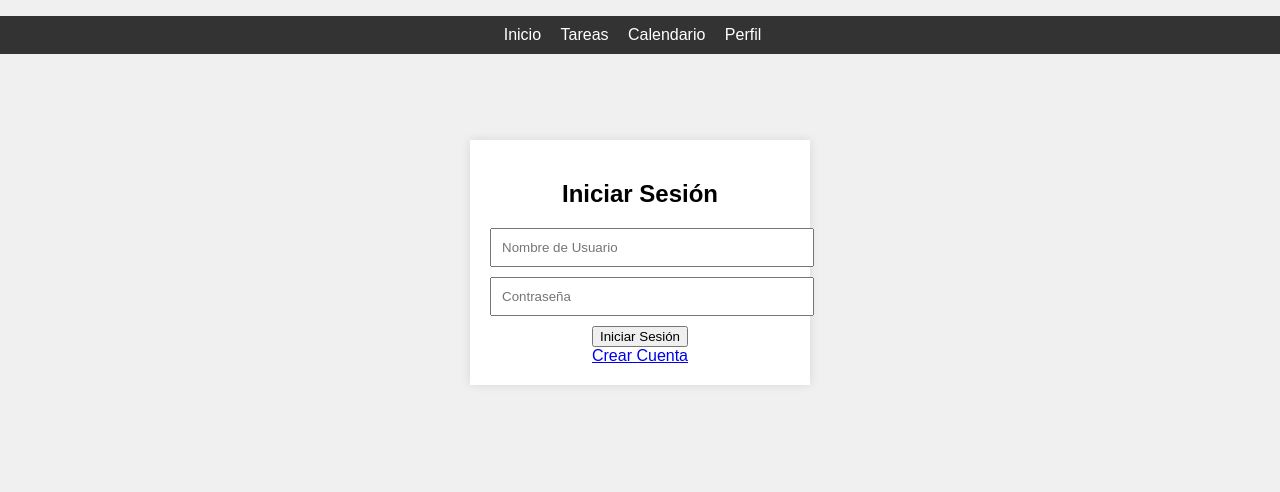
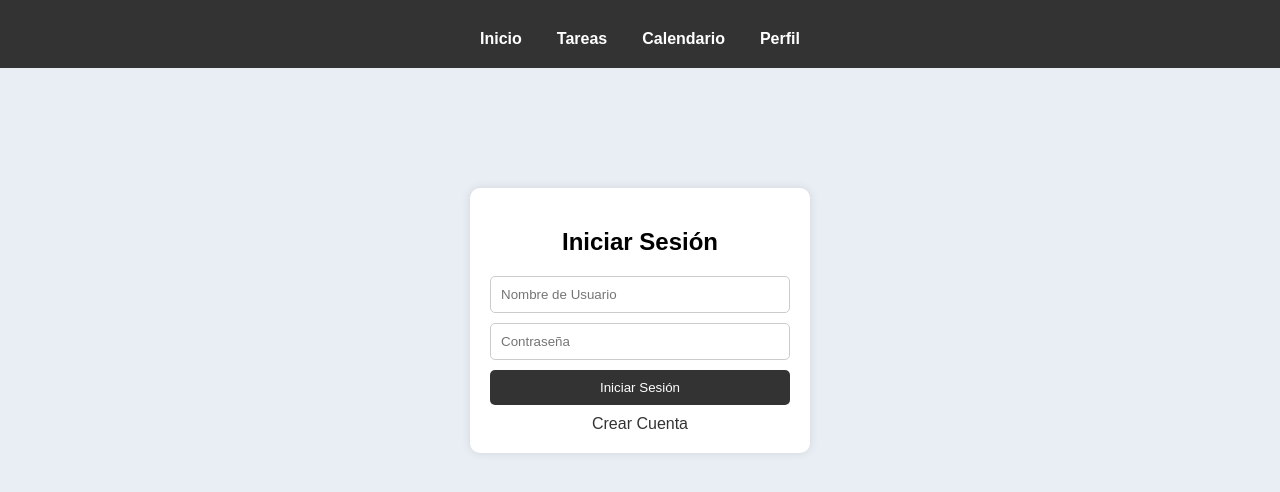
Before and after one commit to AndrickUMG/notesumg.online, a plain HTML site: page index.html in a window 1280 px wide. Drawn offline with Linux system fonts and the light colour scheme.

Commit message:
Update styles.css

```diff
--- a/styles.css
+++ b/styles.css
@@ -1,27 +1,39 @@
+/* General Styles */
 body {
     font-family: Arial, sans-serif;
-    background-color: #f0f0f0;
+    background-color: #e9eef5;
     margin: 0;
     padding: 0;
 }
 
+/* Navbar Styles */
 nav ul {
     list-style: none;
     background-color: #333;
     padding: 10px;
-    text-align: center;
+    display: flex;
+    justify-content: center;
+    gap: 15px;
+    margin: 0;
 }
 
 nav ul li {
     display: inline;
-    margin-right: 15px;
 }
 
 nav ul li a {
     color: white;
     text-decoration: none;
+    font-weight: bold;
+    padding: 10px;
 }
 
+nav ul li a:hover {
+    background-color: #555;
+    border-radius: 5px;
+}
+
+/* Main Section Styles */
 main {
     padding: 20px;
     text-align: center;
@@ -30,9 +42,14 @@ main {
 #login {
     background-color: white;
     padding: 20px;
-    margin: 50px auto;
+    margin: 100px auto;
     width: 300px;
     box-shadow: 0px 0px 10px rgba(0, 0, 0, 0.1);
+    border-radius: 10px;
+}
+
+#login h1 {
+    margin-bottom: 20px;
 }
 
 input {
@@ -40,4 +57,32 @@ input {
     width: 100%;
     padding: 10px;
     margin: 10px 0;
+    box-sizing: border-box;
+    border-radius: 5px;
+    border: 1px solid #ccc;
 }
+
+button {
+    padding: 10px;
+    width: 100%;
+    background-color: #333;
+    color: white;
+    border: none;
+    border-radius: 5px;
+    cursor: pointer;
+}
+
+button:hover {
+    background-color: #555;
+}
+
+a {
+    display: block;
+    margin-top: 10px;
+    color: #333;
+    text-decoration: none;
+}
+
+a:hover {
+    text-decoration: underline;
+}
```
